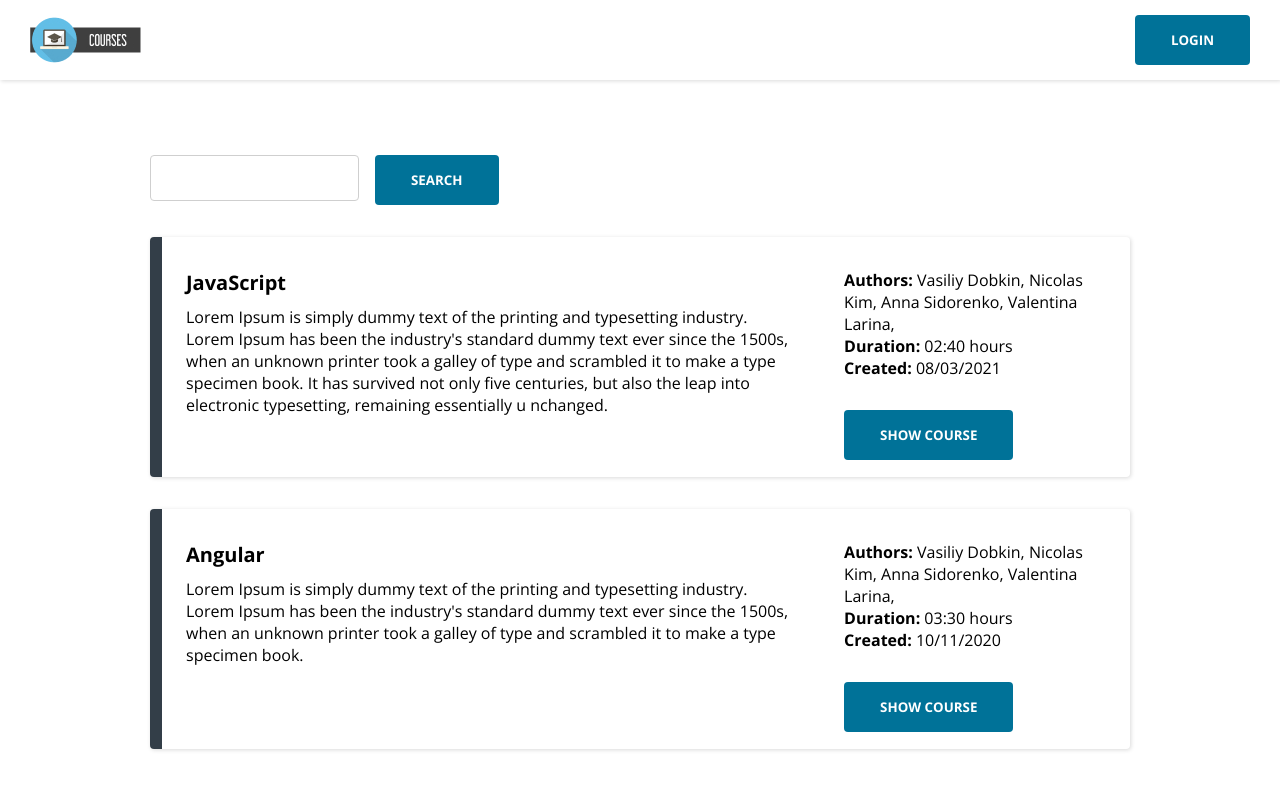
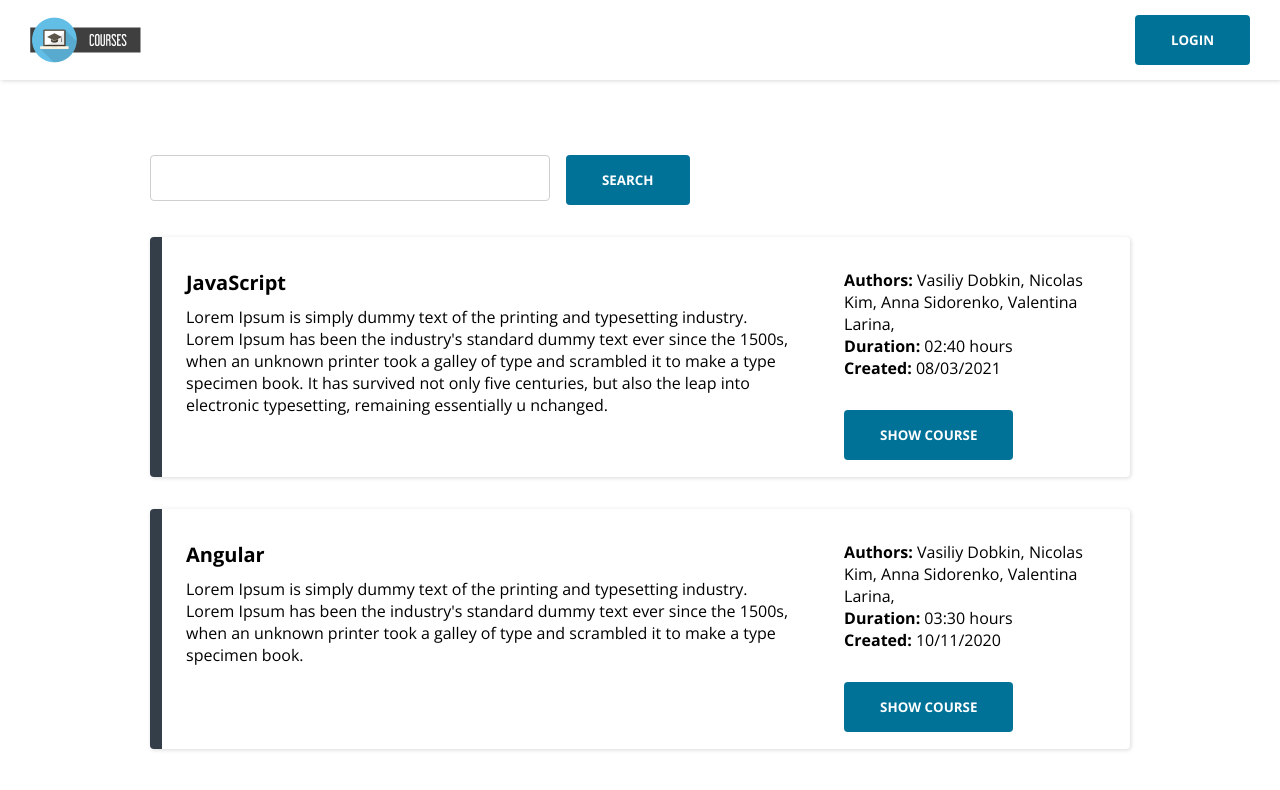
Before and after one commit to calakovicalen/courses-app, a React (Create React App) app: page /courses in a window 1280 px wide. Shown: the top 790 px of the page. Built offline with nearby package versions, Linux system fonts and the light colour scheme.

Commit message:
fixed width of searchBar

```diff
--- a/src/components/Courses/components/SearchBar/SearchBar.css
+++ b/src/components/Courses/components/SearchBar/SearchBar.css
@@ -3,7 +3,7 @@
  gap: 1rem;
 }
 
-.search-bar {
-    padding: .8125rem 1rem;
+
+.search-bar__container input{
     width: 25rem;
 }
```
